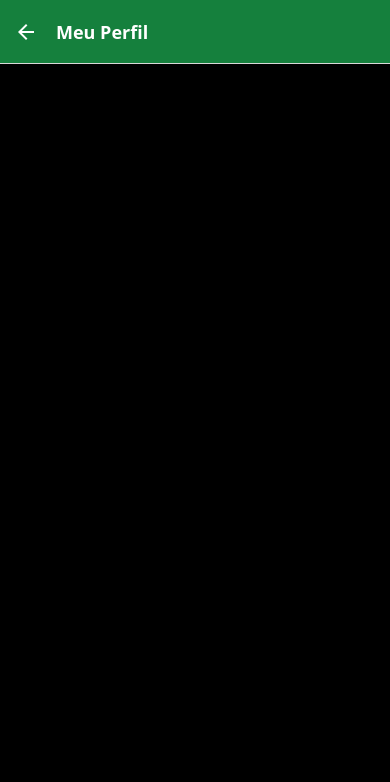
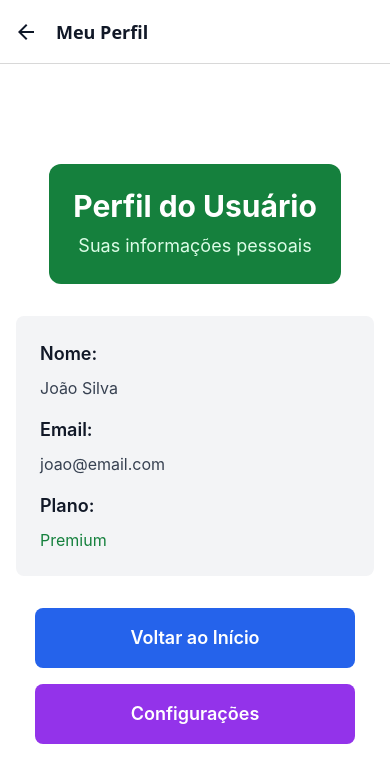
Before and after one commit to joaorocha-neto/Projeto_Final_UC8, a React Native app: screen /Profile in a window 390 px wide. Shown: the top 782 px of the page. Built offline with nearby package versions, Linux system fonts and the light colour scheme.

Commit message:
Switch to light theme and remove dark mode toggle
Co-authored-by: joaodarochabezerra <joaodarochabezerra@gmail.com>

```diff
--- a/navigation/AppNavigator.tsx
+++ b/navigation/AppNavigator.tsx
@@ -20,14 +20,14 @@ const AppNavigator: React.FC = () => {
         initialRouteName="Home"
         screenOptions={{
           headerStyle: {
-            backgroundColor: '#1f2937',
+            backgroundColor: '#ffffff',
           },
-          headerTintColor: '#ffffff',
+          headerTintColor: '#111827',
           headerTitleStyle: {
             fontWeight: 'bold',
           },
           cardStyle: {
-            backgroundColor: '#000000',
+            backgroundColor: '#ffffff',
           },
         }}
       >
@@ -36,9 +36,6 @@ const AppNavigator: React.FC = () => {
           component={HomeScreen}
           options={{
             title: 'Bora Bill - Início',
-            headerStyle: {
-              backgroundColor: '#1e40af',
-            },
           }}
         />
         <Stack.Screen
@@ -46,9 +43,6 @@ const AppNavigator: React.FC = () => {
           component={ProfileScreen}
           options={{
             title: 'Meu Perfil',
-            headerStyle: {
-              backgroundColor: '#15803d',
-            },
           }}
         />
         <Stack.Screen
@@ -56,9 +50,6 @@ const AppNavigator: React.FC = () => {
           component={SettingsScreen}
           options={{
             title: 'Configurações',
-            headerStyle: {
-              backgroundColor: '#7c3aed',
-            },
           }}
         />
       </Stack.Navigator>
--- a/screens/HomeScreen.tsx
+++ b/screens/HomeScreen.tsx
@@ -13,7 +13,7 @@ interface HomeScreenProps {
 
 const HomeScreen: React.FC<HomeScreenProps> = ({ navigation }) => {
   return (
-    <SafeAreaView className="flex-1 bg-black">
+    <SafeAreaView className="flex-1 bg-white">
       <View className="flex-1 items-center justify-center px-4">
         <View className="bg-blue-700 rounded-xl p-6 mb-8">
           <Text className="text-4xl font-bold text-white text-center">Bora Bill</Text>
--- a/screens/ProfileScreen.tsx
+++ b/screens/ProfileScreen.tsx
@@ -13,22 +13,22 @@ interface ProfileScreenProps {
 
 const ProfileScreen: React.FC<ProfileScreenProps> = ({ navigation }) => {
   return (
-    <SafeAreaView className="flex-1 bg-gray-900">
+    <SafeAreaView className="flex-1 bg-white">
       <View className="flex-1 items-center justify-center px-4">
         <View className="bg-green-700 rounded-xl p-6 mb-8">
           <Text className="text-3xl font-bold text-white text-center">Perfil do Usuário</Text>
           <Text className="text-lg text-green-100 text-center mt-2">Suas informações pessoais</Text>
         </View>
 
-        <View className="bg-gray-800 rounded-lg p-6 mb-8 w-full max-w-sm">
-          <Text className="text-white text-lg font-semibold mb-2">Nome:</Text>
-          <Text className="text-gray-300 text-base mb-4">João Silva</Text>
+        <View className="bg-gray-100 rounded-lg p-6 mb-8 w-full max-w-sm">
+          <Text className="text-gray-900 text-lg font-semibold mb-2">Nome:</Text>
+          <Text className="text-gray-700 text-base mb-4">João Silva</Text>
 
-          <Text className="text-white text-lg font-semibold mb-2">Email:</Text>
-          <Text className="text-gray-300 text-base mb-4">joao@email.com</Text>
+          <Text className="text-gray-900 text-lg font-semibold mb-2">Email:</Text>
+          <Text className="text-gray-700 text-base mb-4">joao@email.com</Text>
 
-          <Text className="text-white text-lg font-semibold mb-2">Plano:</Text>
-          <Text className="text-green-400 text-base">Premium</Text>
+          <Text className="text-gray-900 text-lg font-semibold mb-2">Plano:</Text>
+          <Text className="text-green-700 text-base">Premium</Text>
         </View>
 
         <View className="w-full max-w-xs">
--- a/screens/SettingsScreen.tsx
+++ b/screens/SettingsScreen.tsx
@@ -13,20 +13,19 @@ interface SettingsScreenProps {
 
 const SettingsScreen: React.FC<SettingsScreenProps> = ({ navigation }) => {
   const [notifications, setNotifications] = useState(true);
-  const [darkMode, setDarkMode] = useState(true);
   const [autoSync, setAutoSync] = useState(false);
 
   return (
-    <SafeAreaView className="flex-1 bg-gray-900">
+    <SafeAreaView className="flex-1 bg-white">
       <View className="flex-1 px-4 py-6">
         <View className="bg-purple-700 rounded-xl p-6 mb-8">
           <Text className="text-3xl font-bold text-white text-center">Configurações</Text>
           <Text className="text-lg text-purple-100 text-center mt-2">Personalize seu app</Text>
         </View>
 
-        <View className="bg-gray-800 rounded-lg p-4 mb-6">
-          <View className="flex-row justify-between items-center py-3 border-b border-gray-700">
-            <Text className="text-white text-lg">Notificações</Text>
+        <View className="bg-gray-100 rounded-lg p-4 mb-6">
+          <View className="flex-row justify-between items-center py-3 border-b border-gray-300">
+            <Text className="text-gray-900 text-lg">Notificações</Text>
             <Switch
               value={notifications}
               onValueChange={setNotifications}
@@ -35,18 +34,8 @@ const SettingsScreen: React.FC<SettingsScreenProps> = ({ navigation }) => {
             />
           </View>
 
-          <View className="flex-row justify-between items-center py-3 border-b border-gray-700">
-            <Text className="text-white text-lg">Modo Escuro</Text>
-            <Switch
-              value={darkMode}
-              onValueChange={setDarkMode}
-              trackColor={{ false: '#374151', true: '#7C3AED' }}
-              thumbColor={darkMode ? '#A855F7' : '#9CA3AF'}
-            />
-          </View>
-
           <View className="flex-row justify-between items-center py-3">
-            <Text className="text-white text-lg">Sincronização Automática</Text>
+            <Text className="text-gray-900 text-lg">Sincronização Automática</Text>
             <Switch
               value={autoSync}
               onValueChange={setAutoSync}
--- a/tailwind.config.js
+++ b/tailwind.config.js
@@ -1,7 +1,12 @@
 /** @type {import('tailwindcss').Config} */
 module.exports = {
   // NOTE: Update this to include the paths to all files that contain Nativewind classes.
-  content: ["./App.tsx", "./src/**/*.{js,jsx,ts,tsx}"],
+  content: [
+    "./App.tsx",
+    "./index.ts",
+    "./navigation/**/*.{js,jsx,ts,tsx}",
+    "./screens/**/*.{js,jsx,ts,tsx}",
+  ],
   presets: [require("nativewind/preset")],
   theme: {
     extend: {},
```
